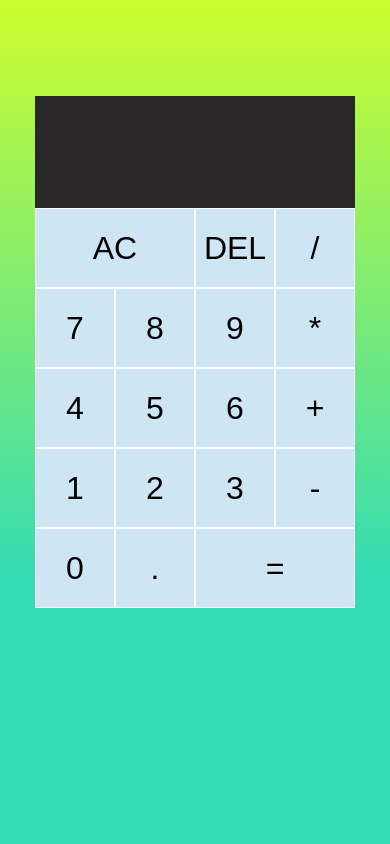
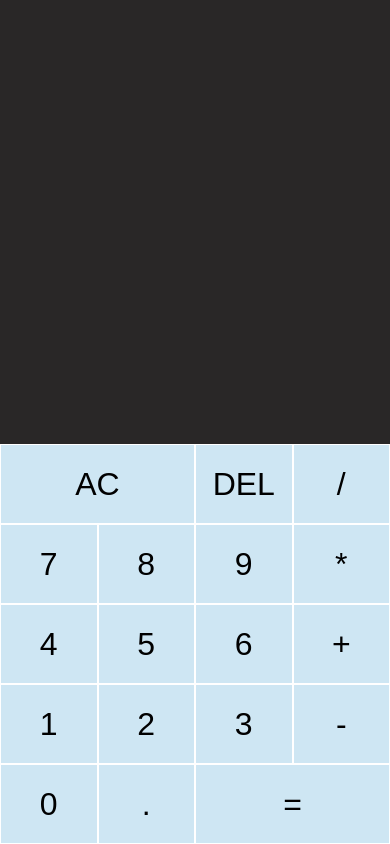
Before and after one commit to thazinnaing/calculator, a React (Vite) app: page / in a window 390 px wide. Built offline with nearby package versions, Linux system fonts and the light colour scheme.

Commit message:
second commit, responsive and calculation update

```diff
--- a/src/App.css
+++ b/src/App.css
@@ -6,16 +6,22 @@
 body{
   width: 100vw;
   height: 100vh;
+  background: linear-gradient(0deg, rgba(51,219,182,1) 31%, rgba(205,253,45,1) 100%);
+  overflow-x: hidden;
+  overflow-y: hidden;
+}
+.container{
+  width: 100%;
+  height: 100%;
   display: flex;
   justify-content: center;
-  background: linear-gradient(0deg, rgba(51,219,182,1) 31%, rgba(205,253,45,1) 100%);
-  overflow-x: hidden;
+
 }
 .calculator-grid{
   display: grid;
-  margin-top: 6rem;
-  grid-template-columns: repeat(4,5rem);
-  grid-template-rows: minmax(7rem, auto) repeat(5, 5rem);
+  margin-top: 60px;
+  grid-template-columns: repeat(4,9rem);
+  grid-template-rows: minmax(10rem, auto) repeat(5, 5rem);
 }
 .span-two{
   grid-column: span 2;
@@ -35,11 +41,11 @@ body{
 
 }
 .output .previous-operand{
-  font-size: 1.3rem;
+  font-size: 1.7rem;
 
 }
 .output .current-operand{
-  font-size: 1.8rem;
+  font-size: 2.2rem;
 
 }
 .calculator-grid button{
@@ -49,7 +55,22 @@ body{
   outline: none;
   background-color: #CEE6F3;
 }
-.calculator-grid button:hover,
-.calculator-grid button:focus{
+.calculator-grid button:hover{
   background-color: whitesmoke;
 }
+@media screen and (max-width: 640px){
+  .calculator-grid{
+    width: 100vw;
+    height: 100vh;
+    margin-top: 0;
+    display: grid;
+    grid-template-columns: 25% 25% 25% 25%;
+    grid-template-rows: minmax(35% auto) 13% 13% 13% 13% 13%;
+  }
+  .output .previous-operand{
+    font-size: 1.5rem;
+  }
+  .output .current-operand{
+    font-size: 1.9rem;
+  }
+}
--- a/src/App.jsx
+++ b/src/App.jsx
@@ -46,7 +46,7 @@ const reducer=(state, {type, payload})=>{
       if(state.currentOperand === null && state.previousOperand === null){
         return state;
       }
-      if(state.currentOperand === null){
+      if(state.previousOperand !== null && state.currentOperand === null){
         return{
           ...state,
           operation: payload.operation
@@ -84,8 +84,32 @@ const reducer=(state, {type, payload})=>{
         return{
           ...state,
           overwrite: false,
-          currentOperand: null
+          currentOperand: null,
+          previousOperand: null
         }
+      }
+      if(state.currentOperand === null && state.previousOperand === null){
+        return{
+          ...state
+        }
+      }
+      if(state.currentOperand === null && state.previousOperand !== null && state.operation !== null){
+        return{
+          ...state,
+          operation: null
+        }
+      }
+      if(state.currentOperand === null && state.previousOperand !== null && state.previousOperand.length === 1){
+        return{
+          ...state,
+          previousOperand: null
+        }
+      }
+      if(state.currentOperand === null && state.previousOperand !== null){
+        return{
+          ...state,
+          previousOperand: state.previousOperand.slice(0,-1)
+      }
       }
       if(state.currentOperand.length === 1){
         return{
@@ -93,9 +117,11 @@ const reducer=(state, {type, payload})=>{
           currentOperand: null
         }
       }
-      return{
-        ...state,
-        currentOperand: state.currentOperand.slice(0, -1)
+      if(state.currentOperand !== null){
+        return{
+          ...state,
+          currentOperand: state.currentOperand.slice(0, -1)
+        }
       }
     }
 
@@ -148,14 +174,11 @@ const INTEGER_FORMATTER= new Intl.NumberFormat("en-us", {
 const formatOperand=(operand)=>{
   if(operand === null || operand === undefined) return;
 
-  const [a,v]="Hello World".split(" ");
-
   const [integer, decimal]= operand.split('.');
 
   if(decimal === null || decimal === undefined) return INTEGER_FORMATTER.format(integer);
 
   return `${INTEGER_FORMATTER.format(integer)}.${decimal}`
-
 }
 
 const App=()=>{
@@ -167,6 +190,7 @@ const App=()=>{
 
 
   return(
+    <div className="container">
     <div className='calculator-grid'>
       <div className='output'>
         <div className='previous-operand'>{formatOperand(previousOperand)} {operation}</div>
@@ -177,7 +201,8 @@ const App=()=>{
         dispatch({
           type: ACTIONS.CLEAR
         })
-      }}>
+        }}
+      >
         AC
       </button>
 
@@ -185,7 +210,8 @@ const App=()=>{
         dispatch({
           type: ACTIONS.DELETE_DIGIT
         })
-      }}>
+      }}
+      >
         DEL
       </button>
 
@@ -207,16 +233,14 @@ const App=()=>{
       <button className="span-two" onClick={()=>{
         dispatch({
           type: ACTIONS.EVALUATE
-        })
-      }}>
+          })
+        }}
+      >
         =
       </button>
-
+      </div>
     </div>
-
   )
-
-
 }
 
 export default App
--- a/src/components/digitButton.jsx
+++ b/src/components/digitButton.jsx
@@ -1,6 +1,5 @@
 import { ACTIONS } from "../App"
 import "../App.css"
-
 
 const DigitButton=({digit,dispatch})=>{
     return(
--- a/src/components/operationButton.jsx
+++ b/src/components/operationButton.jsx
@@ -1,6 +1,5 @@
 import { ACTIONS } from "../App";
 import "../App.css"
-
 
 const OperationButton=({operation,dispatch})=>{
     return(
```
